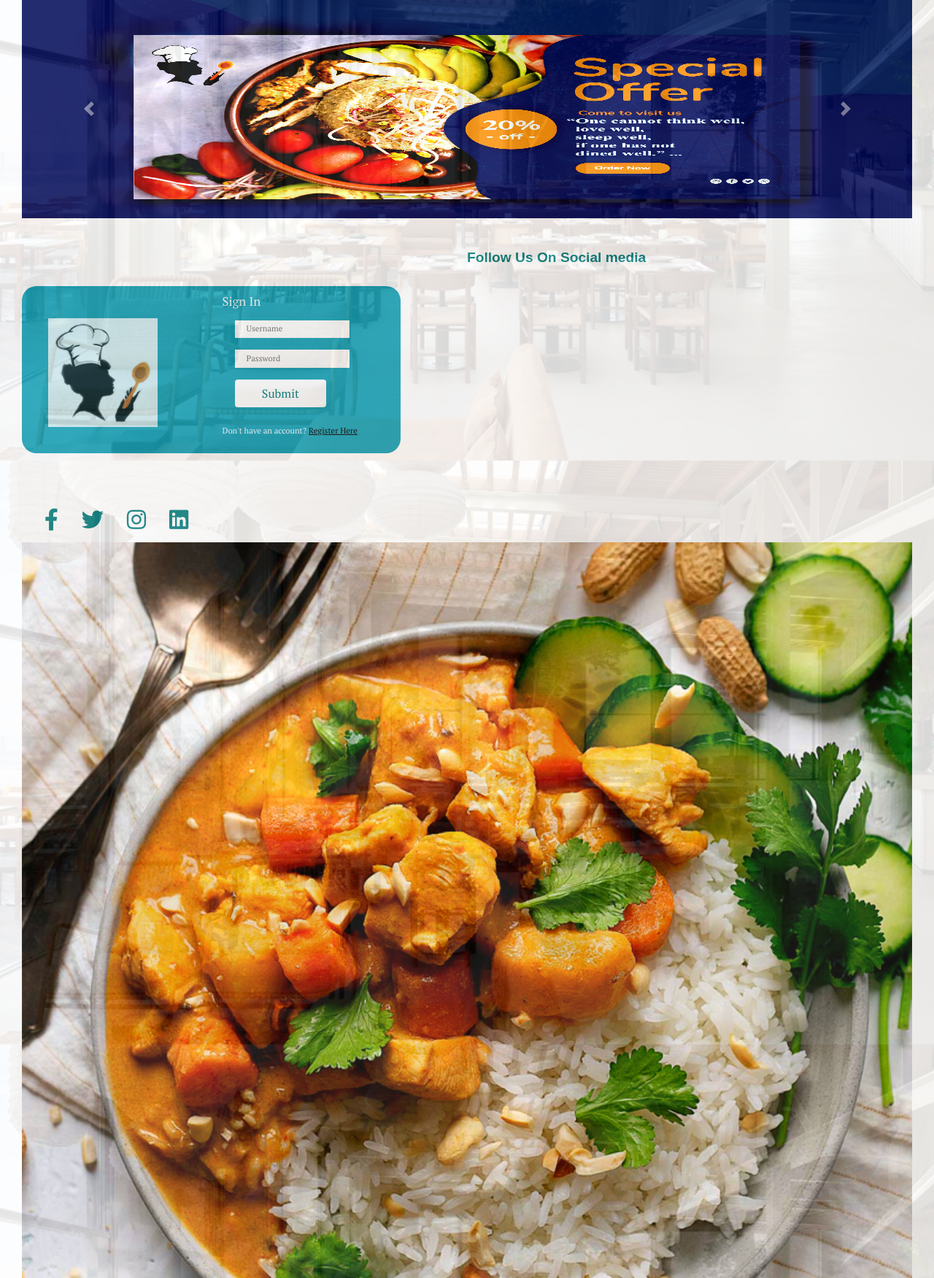
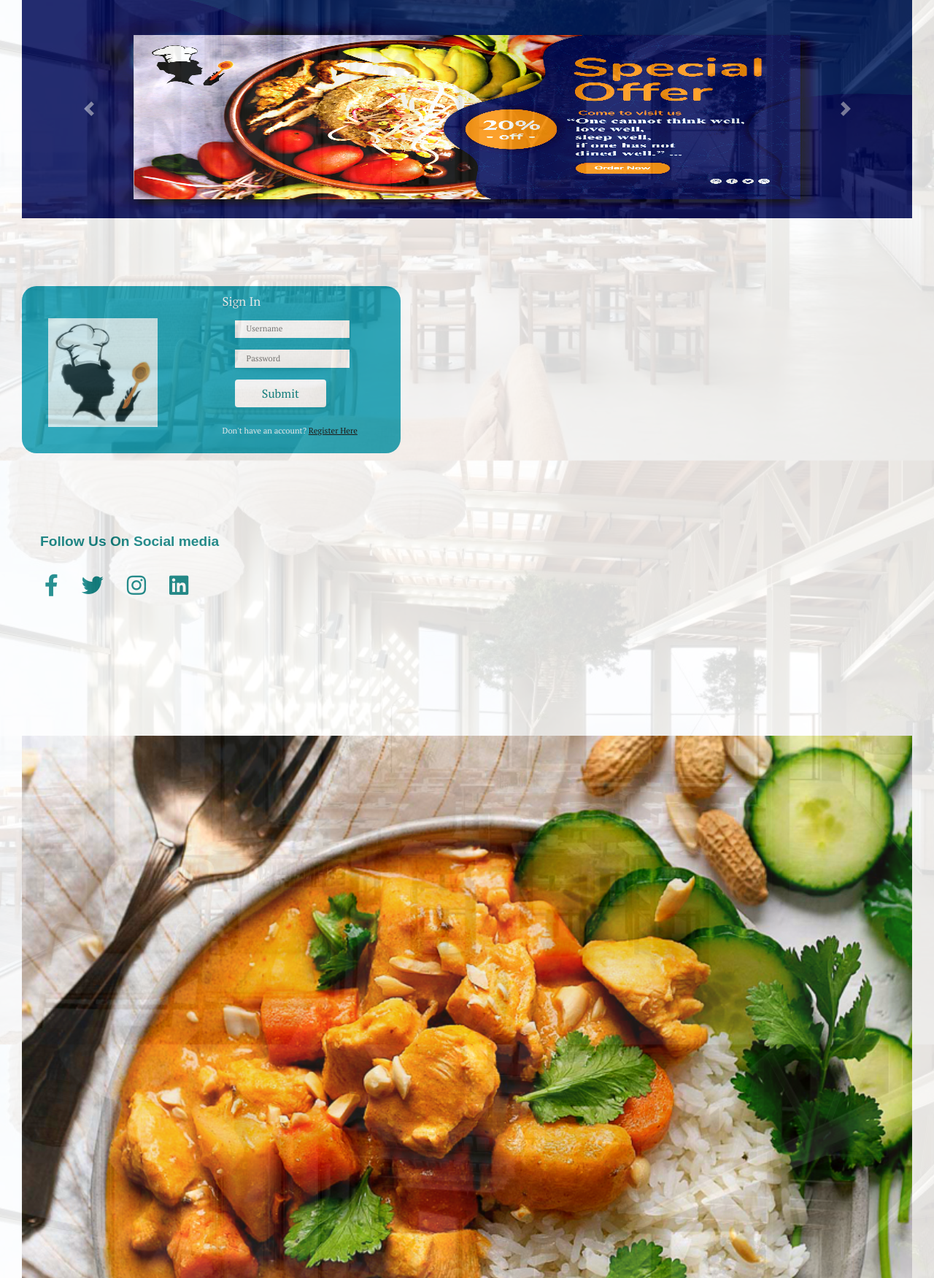
Before and after one commit to git1999mmr/RMS, a PHP site: page / in a window 1280 px wide. Shown: the part 169-1920 px from the top of the page at 73% size. Run offline with PHP 8.4, Linux system fonts and the light colour scheme; some libraries are stand-ins or nearby versions; some web fonts are replaced.

Commit message:
Update index.css

```diff
--- a/index.css
+++ b/index.css
@@ -44,9 +44,9 @@ html {
 	  border: #fff;
   }
   .main-content{
-		font-family: 'PT Serif', serif;
-	  position: relative;
-	  float: center;
+	  font-family: 'PT Serif', serif;
+	  /* position: relative; */
+	  float: left;
 	  width: 100%;
 	  border-radius: 20px;
 	  margin-left: 1rem;
@@ -132,7 +132,7 @@ html {
 	  }
   .bottomrow{
 	  text-align: nowrap;
-	  margin-top: 10%;
+	  margin-top: 20%;
 	  filter: brightness(200%);
 	  filter: contrast(200%);
 	  filter: drop-shadow(150%);
@@ -142,15 +142,14 @@ html {
 	  outline: 1px dotted;
   }
   #login{
-	  display: block;
+	  white-space: nowrap;
+	  display: inline-block;
 	  position: relative;
-	  float:left;
 	  padding-top: 0%;
 	  padding: 5%;
 	  padding-left: 0%;
   }
   #login1{
-	display: block;
-	position: relative;
-	float: left;
+	  white-space: nowrap;
+	  display: inline-block;
 }
```
